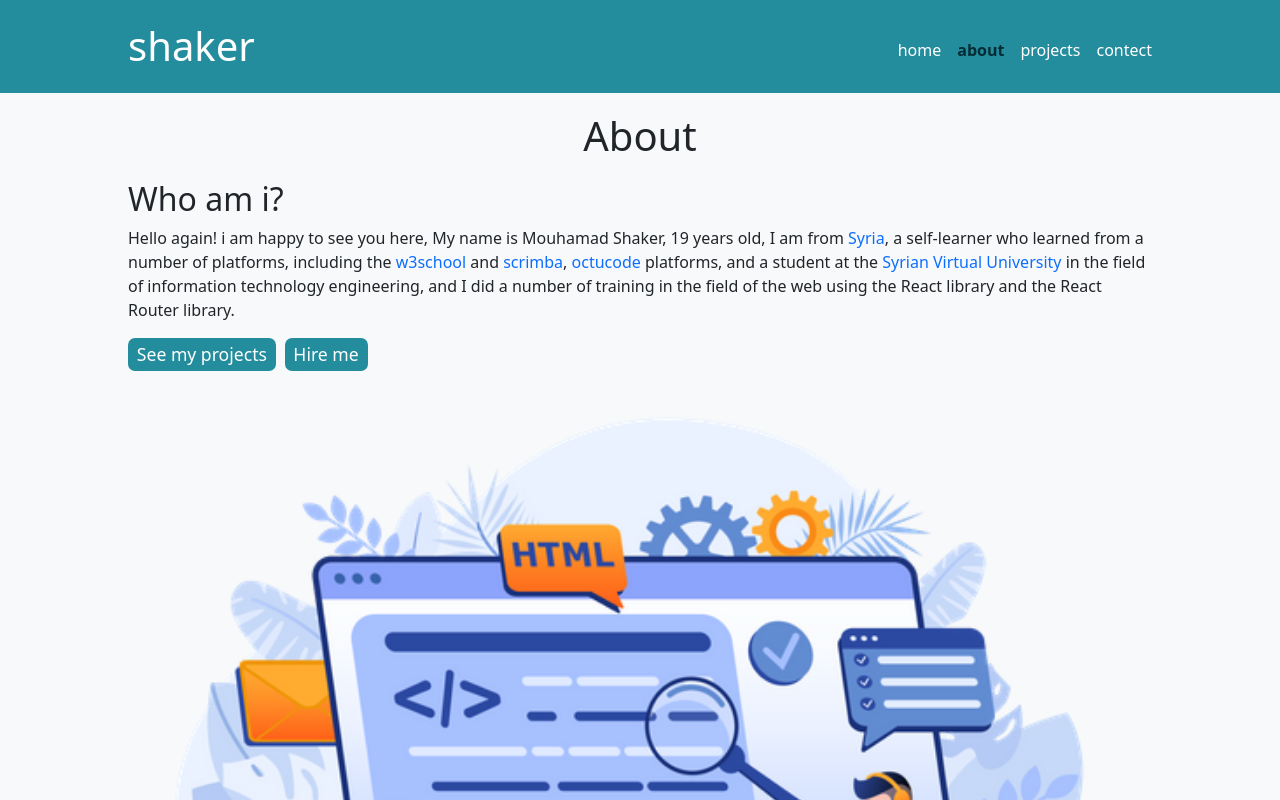
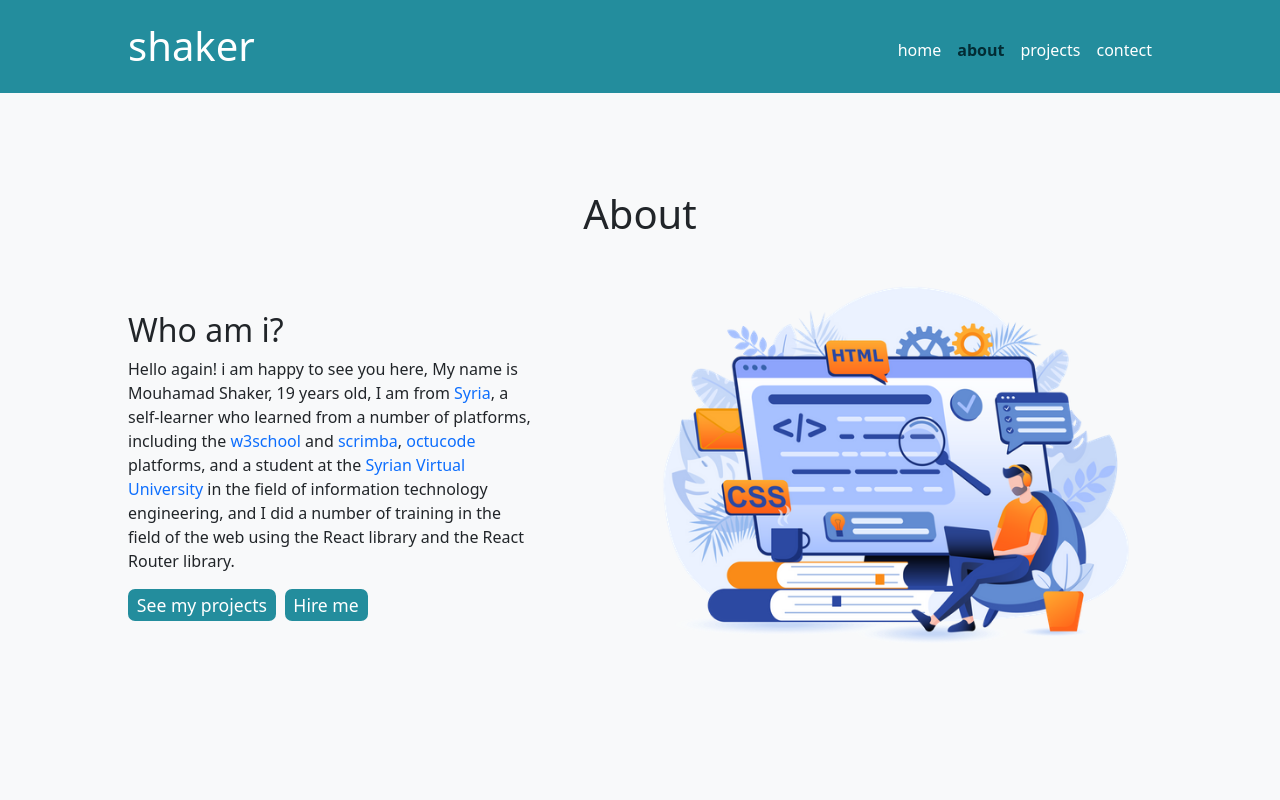
Before and after one commit to Mouhamad-Shaker-1/my-profile, a React (Vite) app: page /about in a window 1280 px wide. Shown: the top 800 px of the page. Built offline with nearby package versions, Linux system fonts and the light colour scheme.

Commit message:
make the about page responsive

```diff
--- a/src/App.css
+++ b/src/App.css
@@ -67,7 +67,7 @@
     height: 100%;
     display: flex;
     flex-direction: column;
-    justify-content: space-between;
+    justify-content: space-around;
     align-items: center;
 }
 
@@ -122,6 +122,7 @@
 .about-img-main {
     width: 100%;
     margin: .7em 0;
+
 }
 
 .about-title {
@@ -147,4 +148,23 @@
 
 
 
-/* ========== about frist section ============ */
+/* ========== about frist section media ============ */
+
+@media (min-width: 800px) {
+    .container-info-img {
+
+        display: flex;
+        justify-content: space-between;
+        align-items: center;
+    }
+    .container-about-info {
+        width: 40%;
+    }
+    .about-img-main {
+        width: 50%;
+        margin: .7em 0;
+
+    }
+}
+
+/* ========== about frist section media ============ */
--- a/src/pages/About.jsx
+++ b/src/pages/About.jsx
@@ -5,7 +5,8 @@ export default function About() {
     return (
         <section className='section-first-about'>
             <h1 className='about-title'>About</h1>
-            <div className="container-info">
+            <div className="container-info-img">
+                <div className="container-about-info">
                     <h2>Who am i?</h2>
                     <p>Hello again! i am happy to see you here,
                         My name is Mouhamad Shaker, 19 years old,
@@ -20,6 +21,7 @@ export default function About() {
                     </div>
                 </div>
                 <img className='about-img-main' src={aboutImg} />
+            </div>
         </section>
     )
 }
```
Lines whose indentation alone changed are shown as unchanged.
